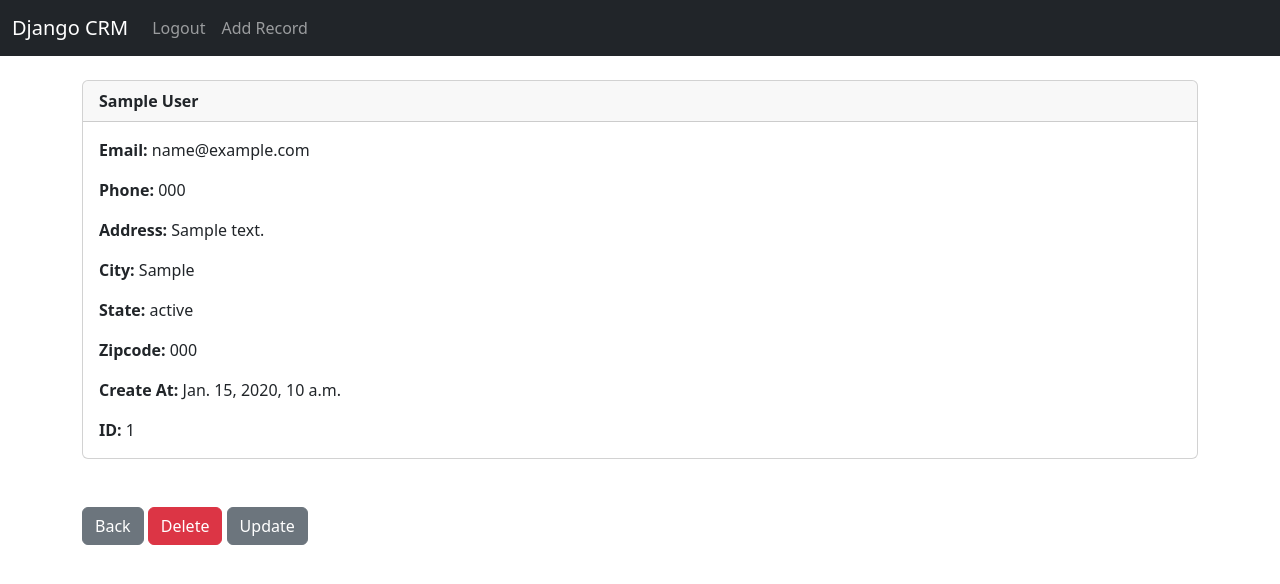
After one commit to amanraval76593/DjangoCRM, a Django app: page /record/1 in a window 1280 px wide. The commit adds this page. Shown: the top 584 px of the page. Run offline with Django 5.2, Linux system fonts and the light colour scheme; a user stored in the database is signed in; tables that the repository leaves empty hold one stand-in row (values such as "Sample post").

Commit message:
final commit

```diff
--- a/website/templates/home.html
+++ b/website/templates/home.html
@@ -29,7 +29,7 @@
             <td>{{ record.state }}</td>
             <td>{{ record.zipcode }}</td>
             <td>{{ record.created_at }}</td>
-            <td>{{ record.id }}</a></td>
+            <td><a href="{%url 'record' record.id%}">{{ record.id }}</a></td>
         </tr>
         {% endfor %}
 
--- a/website/templates/navBar.html
+++ b/website/templates/navBar.html
@@ -10,6 +10,8 @@
                 {%if user.is_authenticated%}
                 <li class="nav-item">
                     <a class="nav-link" href="{% url 'logout' %}">Logout</a>
+                <li class="nav-item">
+                    <a class="nav-link" href="{% url 'add_record' %}">Add Record</a>
                     {%else%}
                 <li class="nav-item">
                     <a class="nav-link" href="{% url 'register' %}">Register</a>
--- /dev/null
+++ b/website/templates/record.html
@@ -0,0 +1,55 @@
+{% extends 'base.html' %}
+{% block content %}
+
+
+
+<div class="card">
+    <div class="card-header"><strong>
+            {{ customer_record.first_name }}
+            {{ customer_record.last_name }}</strong>
+    </div>
+    <div class="card-body">
+
+
+
+        <p class="card-text">
+            <strong>Email: </strong>{{ customer_record.email }}
+        </p>
+
+        <p class="card-text">
+            <strong>Phone: </strong>{{ customer_record.phone }}
+        </p>
+
+        <p class="card-text">
+            <strong>Address: </strong>{{ customer_record.address }}
+        </p>
+
+        <p class="card-text">
+            <strong>City: </strong>{{ customer_record.city }}
+        </p>
+
+        <p class="card-text">
+            <strong>State: </strong>{{ customer_record.state }}
+        </p>
+
+        <p class="card-text">
+            <strong>Zipcode: </strong>{{ customer_record.zipcode }}
+        </p>
+
+        <p class="card-text">
+            <strong>Create At: </strong>{{ customer_record.created_at }}
+        </p>
+
+        <p class="card-text">
+            <strong>ID: </strong>{{ customer_record.id }}
+        </p>
+
+
+    </div>
+</div>
+
+<br /><br />
+<a href="{% url 'home' %}" class="btn btn-secondary">Back</a>
+<a href="{% url 'delete_record' customer_record.id %}" class="btn btn-danger">Delete</a>
+<a href="{% url 'update_record' customer_record.id %}" class="btn btn-secondary">Update</a>
+{% endblock %}
--- a/website/urls.py
+++ b/website/urls.py
@@ -6,4 +6,8 @@ urlpatterns = [
     # path("login/", views.login_user, name="login"),
     path("logout/", views.logout_user, name="logout"),
     path("register/", views.register_user, name="register"),
+    path("record/<int:pk>", views.customer_record, name="record"),
+    path("delete_record/<int:pk>", views.delete_record, name="delete_record"),
+    path("add_record/", views.add_record, name="add_record"),
+    path("update_record/<int:pk>", views.update_record, name="update_record"),
 ]
--- a/website/views.py
+++ b/website/views.py
@@ -1,7 +1,7 @@
 from django.shortcuts import render, redirect
 from django.contrib.auth import authenticate, login, logout
 from django.contrib import messages
-from .forms import SignUpForm
+from .forms import SignUpForm, AddRecordForm
 from .models import Record
 
 
@@ -44,3 +44,51 @@ def register_user(request):
         form = SignUpForm()
         return render(request, "register.html", {"form": form})
     return render(request, "register.html", {"form": form})
+
+
+def customer_record(request, pk):
+    if request.user.is_authenticated:
+        customer_record = Record.objects.get(id=pk)
+        return render(request, "record.html", {"customer_record": customer_record})
+    else:
+        messages.success(request, "You must be logged in")
+        return redirect("home")
+
+
+def delete_record(request, pk):
+    if request.user.is_authenticated:
+        customer_record = Record.objects.get(id=pk)
+        customer_record.delete()
+        messages.success(request, "Record deleted")
+        return redirect("home")
+    else:
+        messages.success(request, "You must be logged in")
+        return redirect("home")
+
+
+def add_record(request):
+    form = AddRecordForm(request.POST or None)
+    if request.user.is_authenticated:
+        if request.method == "POST":
+            if form.is_valid():
+                form.save()
+                messages.success(request, "Record added")
+                return redirect("home")
+        return render(request, "add_record.html", {"form": form})
+    else:
+        messages.success(request, "You must be logged in")
+        return redirect("home")
+
+
+def update_record(request, pk):
+    if request.user.is_authenticated:
+        record = Record.objects.get(id=pk)
+        form = AddRecordForm(request.POST or None, instance=record)
+        if form.is_valid():
+            form.save()
+            messages.success(request, "Record updated")
+            return redirect("home")
+        return render(request, "update_record.html", {"form": form})
+    else:
+        messages.success(request, "You must be logged in")
+        return redirect("home")
```
Also changed, not shown: website/forms.py (+53 -0 lines), website/templates/add_record.html (added, +17 -0 lines), website/templates/update_record.html (added, +17 -0 lines).
